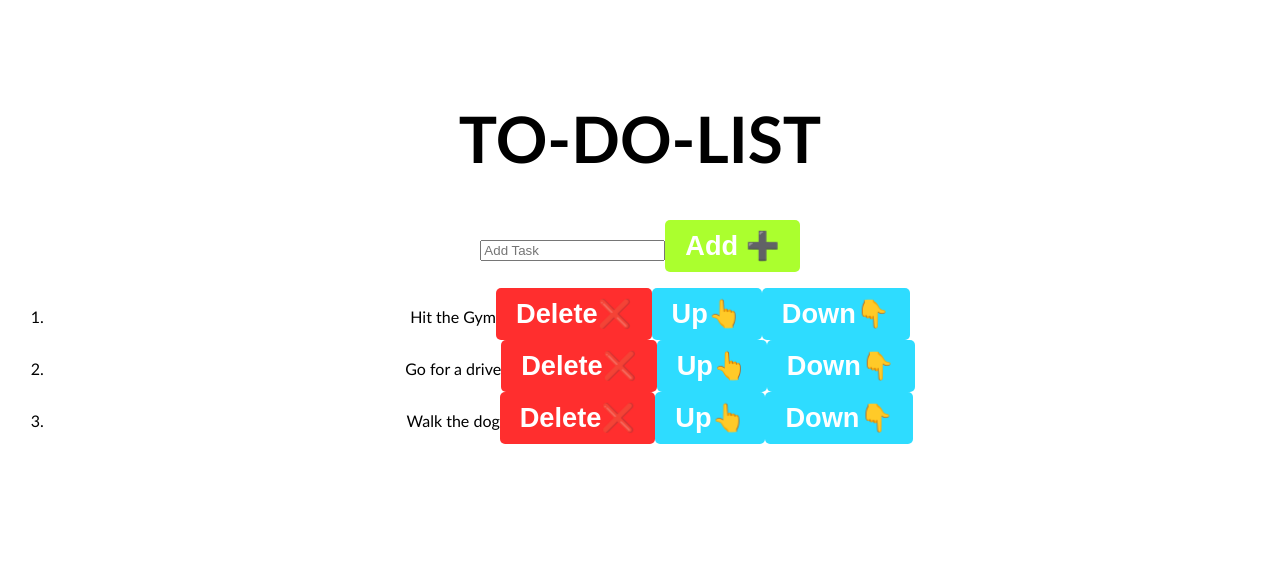
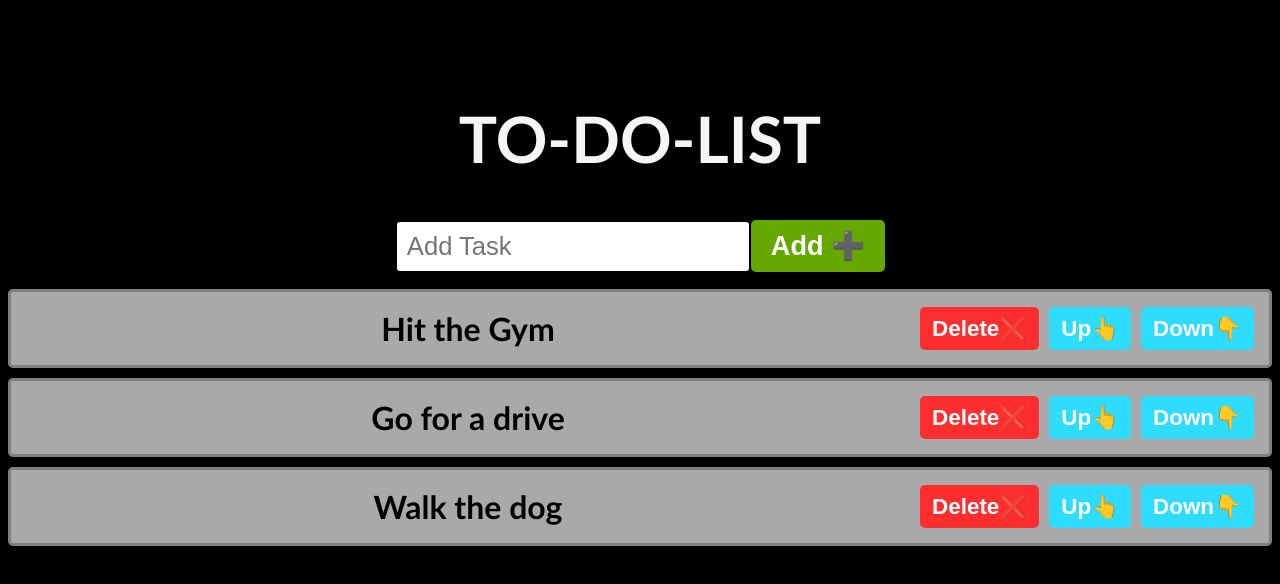
Before and after one commit to genious86/To-do-List-with-React, a React (Vite) app in the folder ToDo_List/: page / in a window 1280 px wide. Shown: the top 584 px of the page. Built offline with nearby package versions, Linux system fonts and the light colour scheme.

Commit message:
list styling

```diff
--- a/ToDo_List/src/index.css
+++ b/ToDo_List/src/index.css
@@ -1,3 +1,7 @@
+body {
+  background-color: rgb(0, 0, 0);
+
+}
 .to_do_list {
   font-family: 'Gill Sans', 'Gill Sans MT', Calibri, 'Trebuchet MS', sans-serif;
   text-align: center;
@@ -7,6 +11,7 @@
 
 h1{
   font-size: 4rem;
+  color: whitesmoke;
 }
 
 button{
@@ -22,10 +27,10 @@ button{
 }
 
 .add_button{
-  background-color: hsl(84, 100%, 59%);
+  background-color: hsla(84, 100%, 33%);
 }
 .add_button:hover{
-  background-color: hsl(84, 100%, 40%);
+  background-color: hsl(84, 100%, 55%);
 }
 
 .delete_btn{
@@ -41,3 +46,41 @@ button{
 .move_btn:hover{
   background-color: hsl(190, 100%, 40%);
 }
+
+input[type= "text"]{
+  font-size: 1.6rem;
+  padding: 10px;
+  border: 2px solid black;
+  border-radius: 5px;
+  color: gray;
+}
+
+ol {
+  padding: 0;
+}
+
+li{
+  font-size: 2rem;
+  font-weight: bolder;
+  padding: 15px;
+  background-color: hsla(0, 0%, 80%, 0.832);
+  margin-bottom: 10px;
+  border: 3px solid hsl(0, 0%, 50%);
+  border-radius: 5px;
+  display: flex;
+  align-items: center;
+}
+
+.text{
+  flex-grow: 1;
+  flex-shrink: 1;
+  flex-basis: 0%;
+}
+
+.delete_btn, .move_btn {
+
+  padding: 8px 12px;
+  font-size: 1.4rem;
+  margin-left: 10px;
+
+}
```
